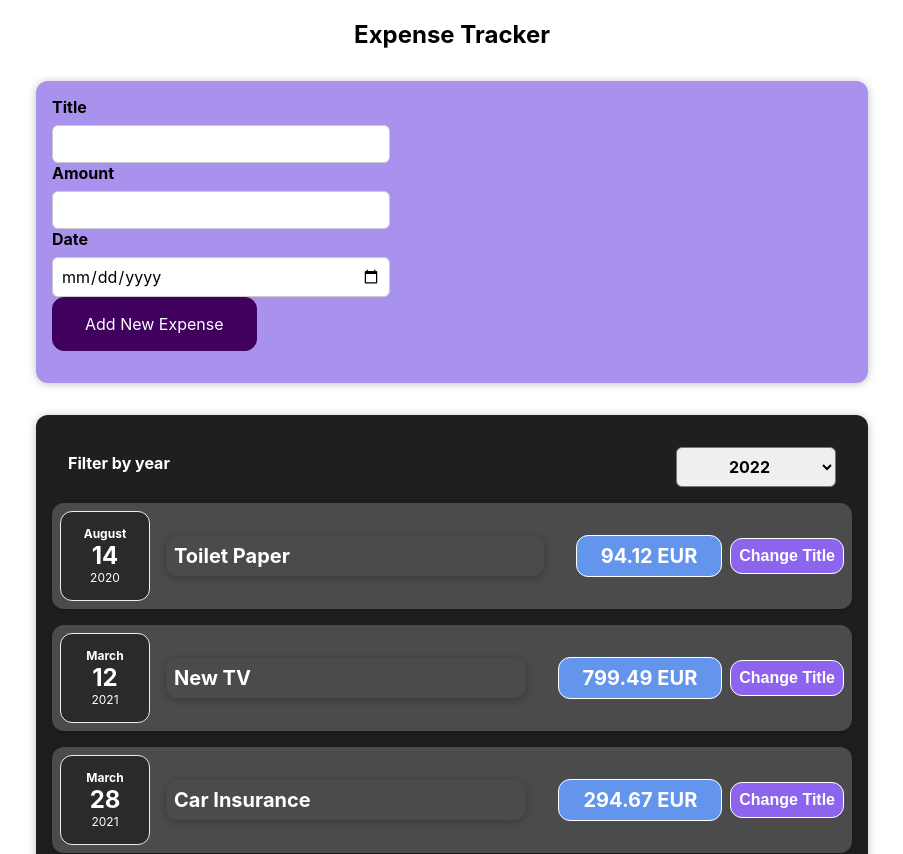
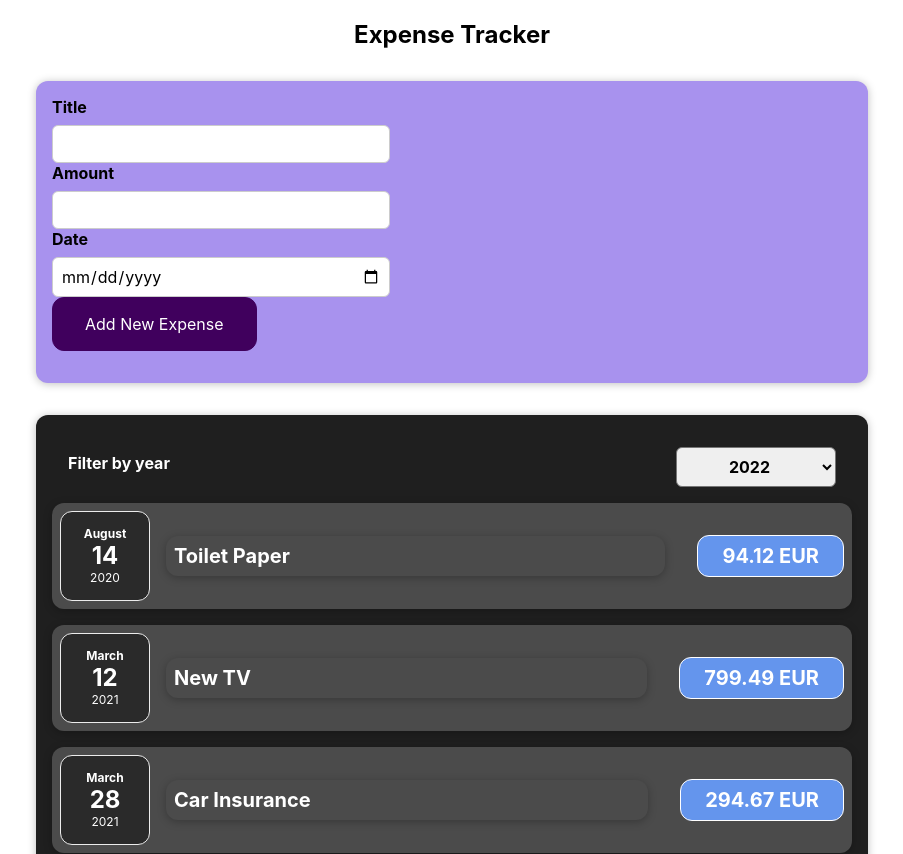
Before and after one commit to RadwaSaleh/expense-tracker, a React (Create React App) app: page / in a window 1280 px wide. Shown: the top 854 px of the page, without its empty margins (188-1091 px from the left). Built offline with nearby package versions, Linux system fonts and the light colour scheme.

Commit message:
1- Remove change title button and make ExpenseItem a stateless component 2- render expense items by mapping FIXED_EXPENSES array to ExpenseItem 3- Complete add new item on top feature

```diff
--- a/src/App.js
+++ b/src/App.js
@@ -1,37 +1,40 @@
-import logo from './logo.svg';
+import {useState} from "react";
 import './App.css';
 import Expenses from './components/Expenses';
 import NewExpense from "./components/NewExpense";
 
-function App() {
-    const expenses = [
+const FIXED_EXPENSES = [
     {
-            id: 'e1',
+        id: Math.random(),
         title: 'Toilet Paper',
         amount: 94.12,
         date: new Date(2020, 7, 14),
     },
     {
-            id: 'e2',
+        id: Math.random(),
         title: 'New TV',
         amount: 799.49,
         date: new Date(2021, 2, 12) },
     {
-            id: 'e3',
+        id: Math.random(),
         title: 'Car Insurance',
         amount: 294.67,
         date: new Date(2021, 2, 28),
     },
     {
-            id: 'e4',
+        id: Math.random(),
         title: 'New Desk (Wooden)',
         amount: 450,
         date: new Date(2021, 5, 12),
     },
 ];
+function App() {
+    const [expenses, setExpenses] = useState(FIXED_EXPENSES);
 
-    const addNewExpenseHandler = (newExpense) => {
-        expenses.push(newExpense)
+    const addNewExpenseHandler = (expense) => {
+        setExpenses((prevState) => {
+            return [expense, ...prevState];
+        });
     }
   return (
     <div className="App">
--- a/src/components/ExpenseItem.css
+++ b/src/components/ExpenseItem.css
@@ -53,15 +53,4 @@
         font-size: 1.25rem;
         padding: 0.5rem 1.5rem;
     }
-
-    .expense-item__change_btn {
-        font-size: 1rem;
-        font-weight: bold;
-        color: white;
-        background-color: #8d64ed;
-        border: 1px solid white;
-        padding: 0.5rem;
-        margin-left: 0.5rem;
-        border-radius: 12px;
-    }
 }
--- a/src/components/ExpenseItem.js
+++ b/src/components/ExpenseItem.js
@@ -4,21 +4,13 @@ import ExpenseDate from './ExpenseDate';
 
 // Stateless component = presentational component = dumb component
 function ExpenseItem(props){
-    const [title, setTitle] = useState(props.title)
-    const clickHandler = () => {
-        let userInput = prompt('Please Enter your Name');
-        if(userInput != null){
-            setTitle(userInput);
-        }
-    }
     return(
         <div className="expense-item">
             <ExpenseDate date={props.date} className="expense-date"/>
             <div className="expense-item__description">
-                <h2 className="expense-item h2">{title}</h2>
+                <h2 className="expense-item h2">{props.title}</h2>
                 <div className="expense-item__price">{props.amount} EUR</div>
             </div>
-            <button className="expense-item__change_btn" onClick={clickHandler}>Change Title</button>
         </div>
     );
 }
--- a/src/components/Expenses.js
+++ b/src/components/Expenses.js
@@ -4,19 +4,15 @@ import './Expenses.css';
 import ExpensesFilter from "./ExpensesFilter";
 
 function Expenses(props){
-    const items = [];
     const [expensesYear, setExpensesYear] = useState('2022');
     const selectExpensesYearHandler = (selectedExpensesYear) => {
         setExpensesYear(selectedExpensesYear);
     }
 
-    for(let i=0; i < props.items.length; i++){
-        items.push(<ExpenseItem title={props.items[i].title} amount={props.items[i].amount} date={props.items[i].date}/>)
-    }
     return(
         <div className="expenses">
             <ExpensesFilter selectedOption={expensesYear} onSelectExpensesYear={selectExpensesYearHandler}/>
-            {items}
+            {props.items.map((item) => <ExpenseItem title={item.title} amount={item.amount} date={item.date}/>)}
         </div>
     );
 }
```
Lines whose indentation alone changed are shown as unchanged.
